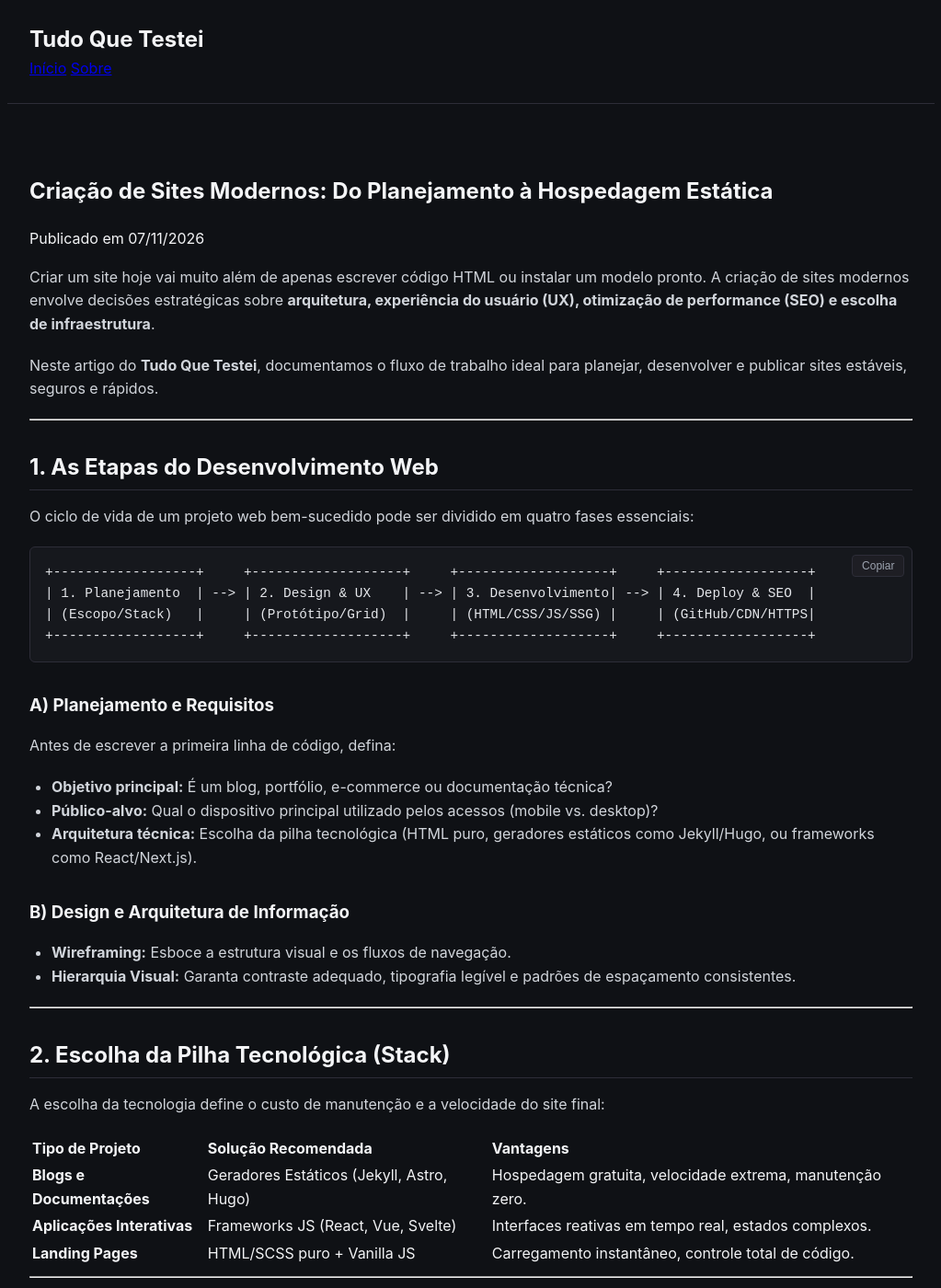
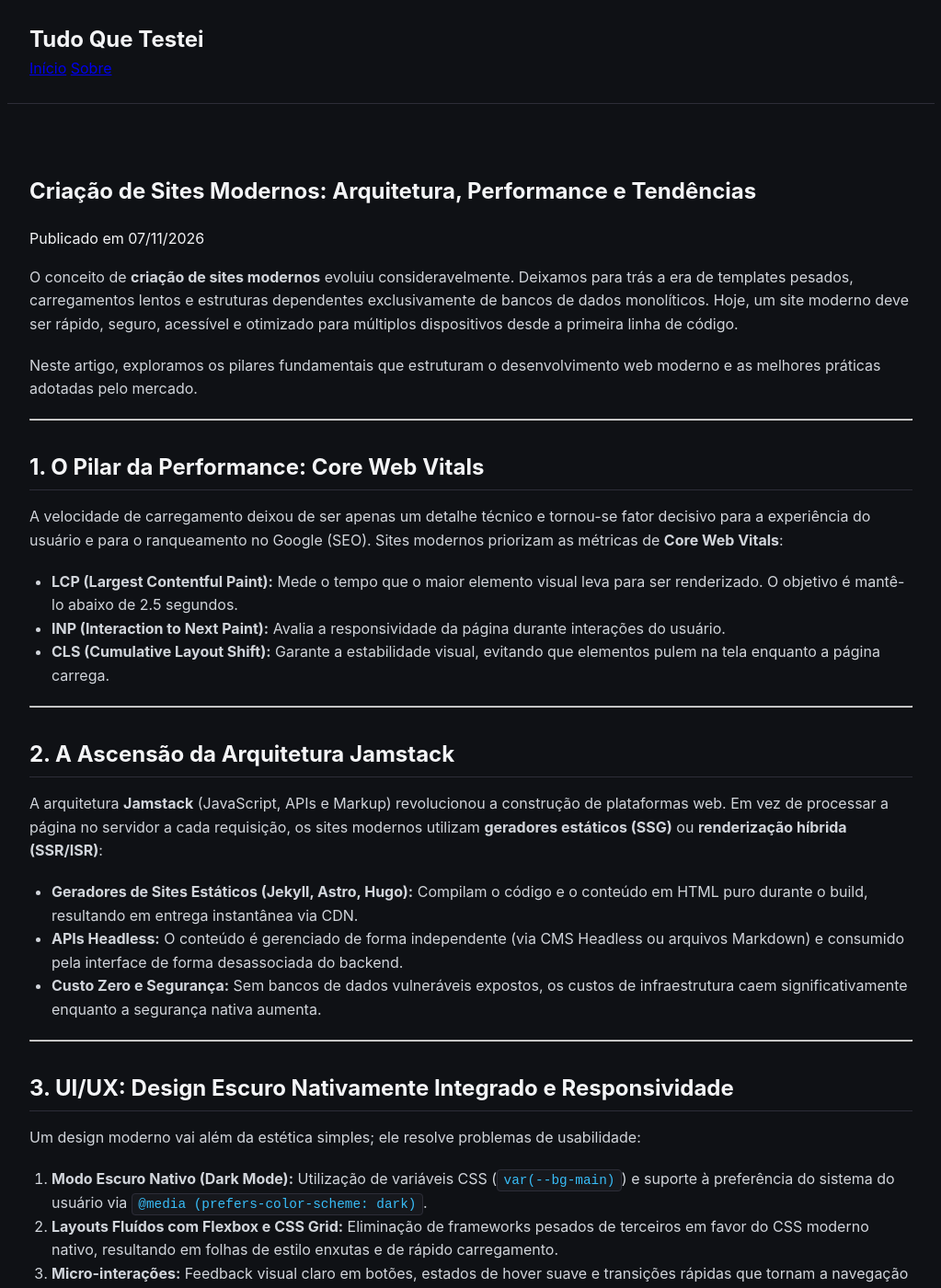
Before and after one commit to connectlab1/tudoquetestei, a Jekyll site: the page built from _posts/2026-11-07-guia-pratico-da-criacao-de-sites-modernos.md, in a window 1280 px wide and 1400 px high. Shown: the whole window at 92% size, without its empty margins (128-1151 px from the left). Built offline with Jekyll 4.4.1, drawn with Linux system fonts in a browser that asks for light colours; some of the changed text lies outside the part shown.

Commit message:
Revise post on modern website creation strategies

````diff
--- a/_posts/2026-11-07-guia-pratico-da-criacao-de-sites-modernos.md
+++ b/_posts/2026-11-07-guia-pratico-da-criacao-de-sites-modernos.md
@@ -1,92 +1,57 @@
 ---
 layout: post
-title: "Criação de Sites Modernos: Do Planejamento à Hospedagem Estática"
-date: 2026-11-07 22:00:00 -0300
-categories: [Web, Desenvolvimento, Projetos]
-description: "Um guia prático sobre todas as etapas fundamentais para planejar, arquitetar, desenvolver e publicar sites modernos de alta performance."
+title: "Criação de Sites Modernos: Arquitetura, Performance e Tendências"
+date: 2026-11-07 16:00:00 -0300
+categories: [Web, Frontend, Arquitetura]
+description: "Uma análise prática sobre o que define a criação de sites modernos: performance extrema, Jamstack, acessibilidade e design responsivo focado em experiência do usuário."
 ---
 
-Criar um site hoje vai muito além de apenas escrever código HTML ou instalar um modelo pronto. A criação de sites modernos envolve decisões estratégicas sobre **arquitetura, experiência do usuário (UX), otimização de performance (SEO) e escolha de infraestrutura**.
+O conceito de **criação de sites modernos** evoluiu consideravelmente. Deixamos para trás a era de templates pesados, carregamentos lentos e estruturas dependentes exclusivamente de bancos de dados monolíticos. Hoje, um site moderno deve ser rápido, seguro, acessível e otimizado para múltiplos dispositivos desde a primeira linha de código.
 
-Neste artigo do **Tudo Que Testei**, documentamos o fluxo de trabalho ideal para planejar, desenvolver e publicar sites estáveis, seguros e rápidos.
+Neste artigo, exploramos os pilares fundamentais que estruturam o desenvolvimento web moderno e as melhores práticas adotadas pelo mercado.
 
 ---
 
-## 1. As Etapas do Desenvolvimento Web
+## 1. O Pilar da Performance: Core Web Vitals
 
-O ciclo de vida de um projeto web bem-sucedido pode ser dividido em quatro fases essenciais:
+A velocidade de carregamento deixou de ser apenas um detalhe técnico e tornou-se fator decisivo para a experiência do usuário e para o ranqueamento no Google (SEO). Sites modernos priorizam as métricas de **Core Web Vitals**:
 
-```
-+------------------+     +-------------------+     +-------------------+     +------------------+
-| 1. Planejamento  | --> | 2. Design & UX    | --> | 3. Desenvolvimento| --> | 4. Deploy & SEO  |
-| (Escopo/Stack)   |     | (Protótipo/Grid)  |     | (HTML/CSS/JS/SSG) |     | (GitHub/CDN/HTTPS|
-+------------------+     +-------------------+     +-------------------+     +------------------+
-```
-
-### A) Planejamento e Requisitos
-Antes de escrever a primeira linha de código, defina:
-* **Objetivo principal:** É um blog, portfólio, e-commerce ou documentação técnica?
-* **Público-alvo:** Qual o dispositivo principal utilizado pelos acessos (mobile vs. desktop)?
-* **Arquitetura técnica:** Escolha da pilha tecnológica (HTML puro, geradores estáticos como Jekyll/Hugo, ou frameworks como React/Next.js).
-
-### B) Design e Arquitetura de Informação
-* **Wireframing:** Esboce a estrutura visual e os fluxos de navegação.
-* **Hierarquia Visual:** Garanta contraste adequado, tipografia legível e padrões de espaçamento consistentes.
+* **LCP (Largest Contentful Paint):** Mede o tempo que o maior elemento visual leva para ser renderizado. O objetivo é mantê-lo abaixo de 2.5 segundos.
+* **INP (Interaction to Next Paint):** Avalia a responsividade da página durante interações do usuário.
+* **CLS (Cumulative Layout Shift):** Garante a estabilidade visual, evitando que elementos pulem na tela enquanto a página carrega.
 
 ---
 
-## 2. Escolha da Pilha Tecnológica (Stack)
+## 2. A Ascensão da Arquitetura Jamstack
 
-A escolha da tecnologia define o custo de manutenção e a velocidade do site final:
+A arquitetura **Jamstack** (JavaScript, APIs e Markup) revolucionou a construção de plataformas web. Em vez de processar a página no servidor a cada requisição, os sites modernos utilizam **geradores estáticos (SSG)** ou **renderização híbrida (SSR/ISR)**:
 
-| Tipo de Projeto | Solução Recomendada | Vantagens |
-| :--- | :--- | :--- |
-| **Blogs e Documentações** | Geradores Estáticos (Jekyll, Astro, Hugo) | Hospedagem gratuita, velocidade extrema, manutenção zero. |
-| **Aplicações Interativas** | Frameworks JS (React, Vue, Svelte) | Interfaces reativas em tempo real, estados complexos. |
-| **Landing Pages** | HTML/SCSS puro + Vanilla JS | Carregamento instantâneo, controle total de código. |
+* **Geradores de Sites Estáticos (Jekyll, Astro, Hugo):** Compilam o código e o conteúdo em HTML puro durante o build, resultando em entrega instantânea via CDN.
+* **APIs Headless:** O conteúdo é gerenciado de forma independente (via CMS Headless ou arquivos Markdown) e consumido pela interface de forma desassociada do backend.
+* **Custo Zero e Segurança:** Sem bancos de dados vulneráveis expostos, os custos de infraestrutura caem significativamente enquanto a segurança nativa aumenta.
 
 ---
 
-## 3. Boas Práticas Indispensáveis no Desenvolvimento
+## 3. UI/UX: Design Escuro Nativamente Integrado e Responsividade
 
-Para garantir que o site funcione perfeitamente em qualquer dispositivo:
+Um design moderno vai além da estética simples; ele resolve problemas de usabilidade:
 
-### Responsividade (Mobile-First)
-Escreva CSS pensando primeiro nas telas menores e utilize *media queries* para ajustar o layout em telas maiores:
-
-```css
-/* Layout padrão para telas menores */
-.container {
-  padding: 1rem;
-  width: 100%;
-}
-
-/* Ajustes para telas grandes */
-@media (min-width: 768px) {
-  .container {
-    padding: 2rem;
-    max-width: 1200px;
-    margin: 0 auto;
-  }
-}
-```
-
-### Otimização de Assets
-* **Imagens:** Utilize formatos modernos como WebP ou AVIF e defina dimensões explícitas para evitar deslocamento de layout.
-* **Fontes:** Utilize fontes do sistema ou faça carregamento assíncrono com `font-display: swap`.
+1. **Modo Escuro Nativo (Dark Mode):** Utilização de variáveis CSS (`var(--bg-main)`) e suporte à preferência do sistema do usuário via `@media (prefers-color-scheme: dark)`.
+2. **Layouts Fluídos com Flexbox e CSS Grid:** Eliminação de frameworks pesados de terceiros em favor do CSS moderno nativo, resultando em folhas de estilo enxutas e de rápido carregamento.
+3. **Micro-interações:** Feedback visual claro em botões, estados de hover suave e transições rápidas que tornam a navegação intuitiva.
 
 ---
 
-## 4. Publicação e Hospedagem
+## 4. Otimização de Assets e Imagens
 
-Com o site pronto, a publicação em ambientes de produção modernos prioriza o uso de **CDNs (Content Delivery Networks)** com integração contínua (CI/CD):
+Imagens e scripts continuam sendo os maiores vilões da lentidão na web. O fluxo moderno de desenvolvimento resolve isso com:
 
-1. **Hospedagem Estática (GitHub Pages, Vercel, Netlify):** Permite deploy automático a cada `git push`.
-2. **HTTPS Gratuito:** Utilização de certificados SSL automatizados.
-3. **Domínio Próprio:** Configuração de registros DNS (`A` e `CNAME`) apontando para os servidores da plataforma.
+* **Formatos de Próxima Geração:** Substituição de PNG/JPEG por formatos de compressão avançada como **WebP** e **AVIF**.
+* **Carregamento Adiado (`loading="lazy"`):** Imagens fora da área de visão inicial só são baixadas conforme o usuário rola a página.
+* **Minificação Automática:** Pipelines que reduzem o tamanho de scripts JS e arquivos CSS automaticamente antes do deploy.
 
 ---
 
 ## Conclusão
 
-Criar um site moderno exige equilíbrio entre design limpo, código otimizado e uma infraestrutura leve. Utilizar ferramentas estáticas combinadas com boas práticas de performance garante uma experiência rápida e acessível para todos os visitantes.
+Criar sites modernos em 2026 significa encontrar o equilíbrio ideal entre simplicidade arquitetural e alta performance. Ao optar por soluções estáticas, estilização modular nativa e foco total na experiência do usuário, você constrói aplicações web prontas para escalar sem complexidade desnecessária.
````
